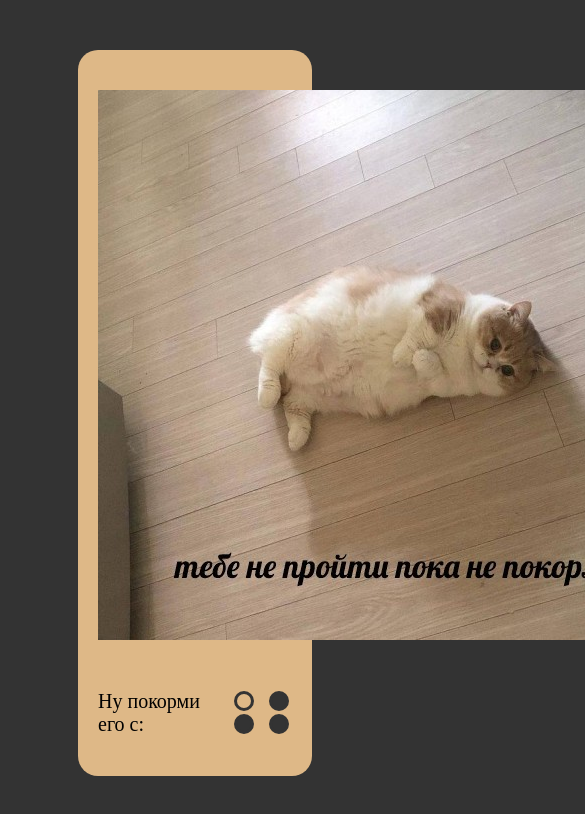
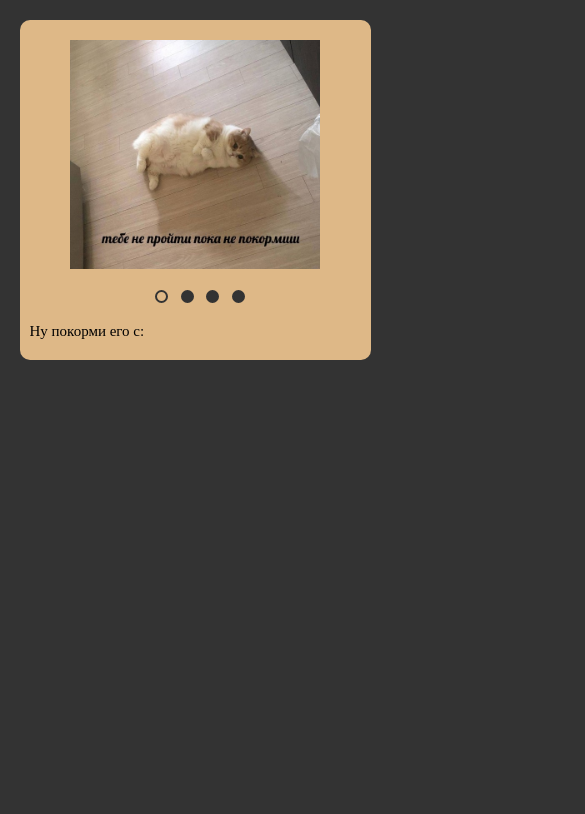
Before and after one commit to Nekoguard/cssMemSlider, a plain HTML site: page cssMemSlider/index.html in a window 390 px wide. Shown: the top 814 px of the page, 585 px wide, since content can reach past the window. Drawn offline with Linux system fonts and the light colour scheme.

Commit message:
feat: add adaptive styles 2021-10-17 17:02:50

```diff
--- a/cssMemSlider/script.js
+++ b/cssMemSlider/script.js
@@ -30,11 +30,11 @@ dots.forEach(dot => {
             offset = slidesWidth;
             textOffset = textsWidth;
         } else if (dot.classList.contains('dot3')) {
-            offset = '1200px';
-            textOffset = '500px';
+            offset = `${Number(slidesWidth.slice(0, -2)) * 2}px`;
+            textOffset = `${Number(textsWidth.slice(0, -2)) * 2}px`;
         } else if (dot.classList.contains('dot4')) {
-            offset = '1800px';
-            textOffset = '750px';
+            offset = `${Number(slidesWidth.slice(0, -2)) * 3}px`;
+            textOffset = `${Number(textsWidth.slice(0, -2)) * 3}px`;
         }
 
         dots.forEach(dot => dot.classList.remove('active'));
--- a/cssMemSlider/styles.css
+++ b/cssMemSlider/styles.css
@@ -52,9 +52,9 @@ body {
 }
 
 .slide {
+    max-width: 30rem;
+    height: auto;
     display: block;
-    max-width: 100%;
-    height: auto;
 }
 
 .mem-slider__content {
@@ -70,9 +70,9 @@ body {
 .mem-slider__dots {}
 
 .mem-slider__dot {
-    margin: 0 0 0 .5rem;
-    width: 1rem;
-    height: 1rem;
+    margin: 0 0 0 10px;
+    width: 20px;
+    height: 20px;
     border: 3px solid #333333;
     border-radius: 50%;
     background-color: #333333;
@@ -92,3 +92,52 @@ body {
 .active:active {
     background-color: transparent;
 }
+
+@media (max-width: 1100px) {
+    html {
+        font-size: 15px;
+    }
+}
+
+@media (max-width: 850px) {
+    html {
+        font-size: 10px;
+    }
+
+    .mem-slider__dot {
+        width: 15px;
+        height: 15px;
+    }
+}
+
+@media (max-width: 560px) {
+    .mem-slider {
+        max-width: 90%;
+        margin: 2rem auto 0;
+    }
+
+    .mem-slider__slides {
+        margin: 0 auto;
+        width: 25rem;
+        height: 25rem;
+    }
+
+    .mem-slider__texts {
+        margin: 2rem 0 0;
+        width: 100%;
+    }
+
+    .mem-slider__content {
+        flex-direction: column-reverse;
+    }
+
+    .text {
+        font-size: 1.5rem;
+    }
+
+    .mem-slider__dot {
+        width: 13px;
+        height: 13px;
+        border: 2px solid #333333;
+    }
+}
```
